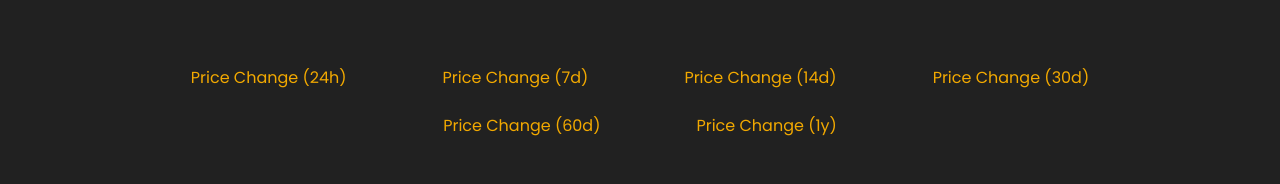
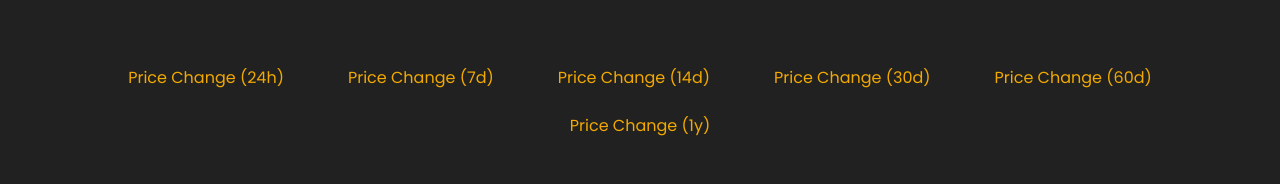
Before and after one commit to msebarjr/crypto-tracker-app, a React (Create React App) app: page /coin/1 in a window 1280 px wide. Shown: the part 514-698 px from the top of the page. Built offline with nearby package versions, Linux system fonts and the light colour scheme; no server answers.

Commit message:
coin-page responsiveness touch up

```diff
--- a/src/styles/CoinInfo.module.css
+++ b/src/styles/CoinInfo.module.css
@@ -20,3 +20,9 @@
   color: var(--primary);
   text-decoration: none;
 }
+
+@media screen and (max-width: 525px) {
+  .coin_info_container {
+    padding: 0 .5rem;
+  }
+}
--- a/src/styles/CoinPriceChange.module.css
+++ b/src/styles/CoinPriceChange.module.css
@@ -16,7 +16,7 @@
   display: flex;
   flex-direction: column;
   align-items: center;
-  margin: 1rem 3rem;
+  margin: 1rem 2rem;
   flex-basis: auto;
 }
 
@@ -27,7 +27,3 @@
 span {
   margin-top: 0.75rem;
 }
-
-@media screen and (max-width: 1070px) {
-
-}
```
